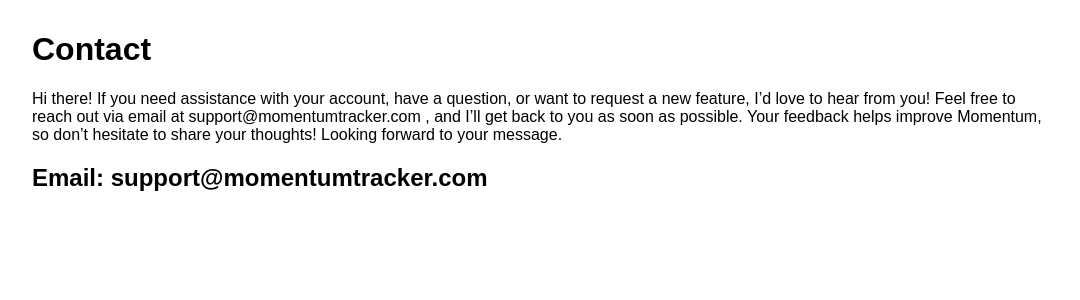
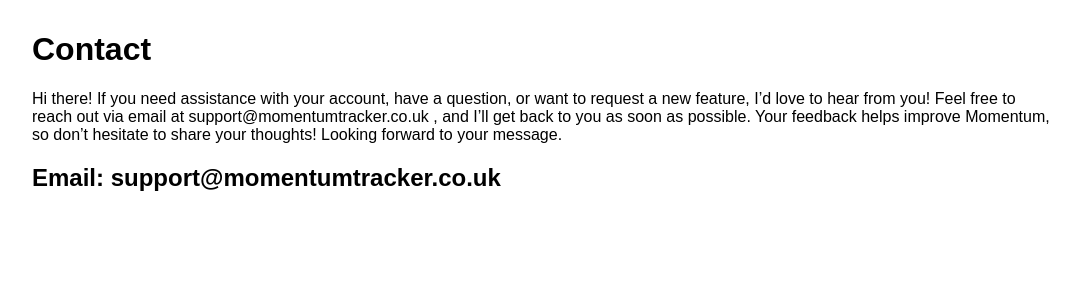
Before and after one commit to Lilley-DL/Momentum, a Flask app: page /contact in a window 1280 px wide. Shown: the part 150-450 px from the top of the page, without its empty margins (96-1176 px from the left). Run offline with Flask 3, Linux system fonts and the light colour scheme.

Commit message:
fixed email domain issue

```diff
--- a/templates/contact.html
+++ b/templates/contact.html
@@ -14,13 +14,13 @@
     Hi there!
 
     If you need assistance with your account, have a question, or want to request a new feature,
-    I’d love to hear from you! Feel free to reach out via email at support@momentumtracker.com , and I’ll get back to you as soon as possible.
+    I’d love to hear from you! Feel free to reach out via email at support@momentumtracker.co.uk , and I’ll get back to you as soon as possible.
 
     Your feedback helps improve Momentum, so don’t hesitate to share your thoughts!
 
     Looking forward to your message.
     </p>
-    <h2>Email: support@momentumtracker.com</h2>
+    <h2>Email: support@momentumtracker.co.uk</h2>
 
 {% endblock  %}
 
```
